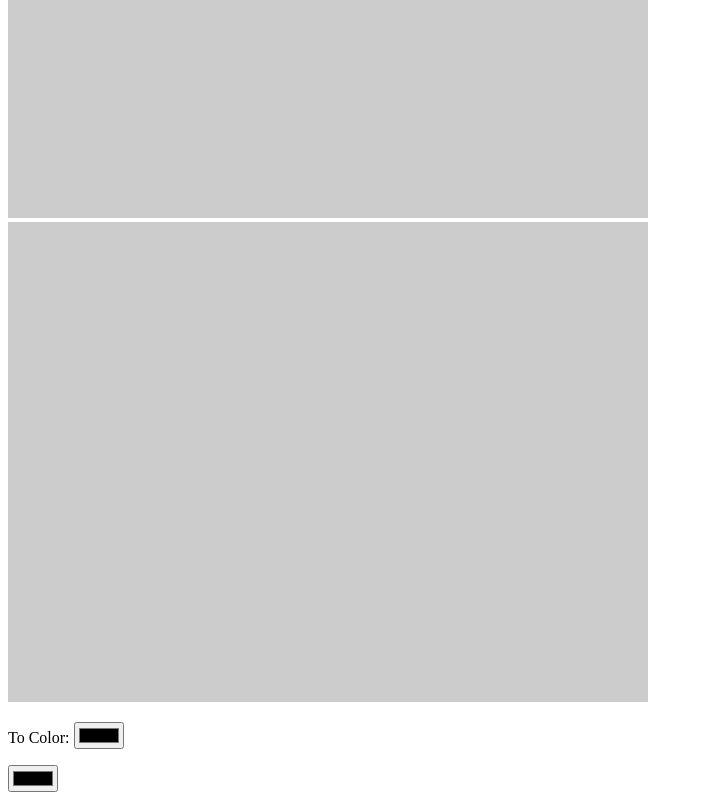
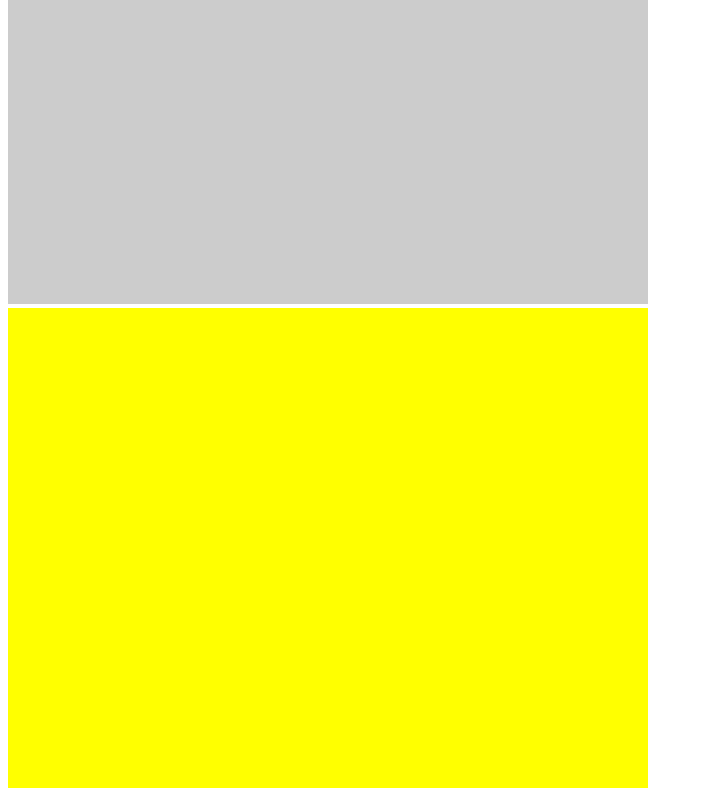
Before and after one commit to pwnflakes25/projectWall, an Angular app: page / in a window 1280 px wide. Shown: the part 291-1091 px from the top of the page, without its empty margins (0-703 px from the left). Built offline with nearby package versions, Linux system fonts and the light colour scheme.

Commit message:
Implemented 2 canvas method

```diff
--- a/src/app/app.component.html
+++ b/src/app/app.component.html
@@ -4,15 +4,16 @@
   <button type="button" name="button" (click)="stopVideo()">Close</button>
   <button type="button" name="button" (click)="resetInitialColor()">Reset</button>
   <button type="button" name="button" (click)="openCanvas()">openCanvas</button>
+  <div class="inputs">
+    <p>To Color: <span><input #finalColor type="color" name="" (input)="onColorChange(finalColor.value)"></span></p>
+    <input type="color" name="" [value]="finalColorHex">
+  </div>
   <div class="vid">
     <video #video autoplay style="max-width: 100%; background: #ccc;" width="640" height="480"></video>
   </div>
   <div class="">
-      <canvas #myCanvas id="canvas" style="max-width: 100%; background: #ccc; " width="640" height="480"></canvas>
-  </div>
-  <div class="inputs">
-    <p>To Color: <span><input #finalColor type="color" name="" (input)="onColorChange(finalColor.value)"></span></p>
-    <input type="color" name="" [value]="finalColorHex">
+      <canvas id="canvas0" style="max-width: 100%; position: absolute; z-index=0;" [style.background-color]="getFinalColor()" width="640" height="480"></canvas>
+      <canvas #myCanvas id="canvas" style="max-width: 100%; position: absolute; z-index=1;" width="640" height="480"></canvas>
   </div>
 </div>
 <router-outlet></router-outlet>
--- a/src/app/app.component.ts
+++ b/src/app/app.component.ts
@@ -99,6 +99,10 @@
   console.log(this.finalColor);
 }
 
+getFinalColor() {
+  return this.finalColor;
+}
+
 
 
 //this function draws the canvas consistently redrawing the video
@@ -113,18 +117,17 @@
   // this.applyContrast(imageData.data, 1);
 
   this.canvas.nativeElement.addEventListener('click', (e) => {
+    console.log(this.finalColor);
     this.getInitialColor(e, imageData.data);
     this.initialColorAvailable = true;
   })
-
   if(this.initialColorAvailable) {
     this.applyContrast(imageData.data, 20);
-    this.changeFromColortoColor(imageData.data, this.initialColor, this.finalColor, 30);
+    // this.changeFromColortoColor(imageData.data, this.initialColor, this.finalColor, 30);
+    this.cutAlphaOfColor(imageData.data, 60);
     this.applyContrast(imageData.data, 1);
   }
-
   this.context.putImageData(imageData, 0, 0);
-
  //this function below loops the drawFrame function
  requestAnimationFrame(this.drawFrame.bind(this));
 }
@@ -137,7 +140,6 @@
     data[i+2] += 255 * (brightness / 100);
   }
 }
-
 
 //this function guard RGB to be within 255 range
 truncateColor(value) {
@@ -187,6 +189,26 @@
     data[i+2] = blue[i];
     data[i+3] = alpha[i];
   }
+}
+
+ cutAlphaOfColor(data, range) {
+   const color = this.initialColor;
+   let red = new Array();
+   let green = new Array();
+   let blue = new Array();
+   let alpha = new Array();
+
+   for (let i = 0; i < data.length; i+=4) {
+      red[i] = data[i];
+      green[i] = data[i+1];
+      blue[i] = data[i+2];
+      alpha[i] = data[i+3];
+      if (red[i] <= color.r + range && red[i] >= color.r - range
+         && green[i] <= color.g + range && green[i] >= color.g - range
+         && blue[i] <= color.b + range && blue[i] >= color.b - range) {
+           data[i+3] = 30;
+         }
+    }
 }
 
 
```
